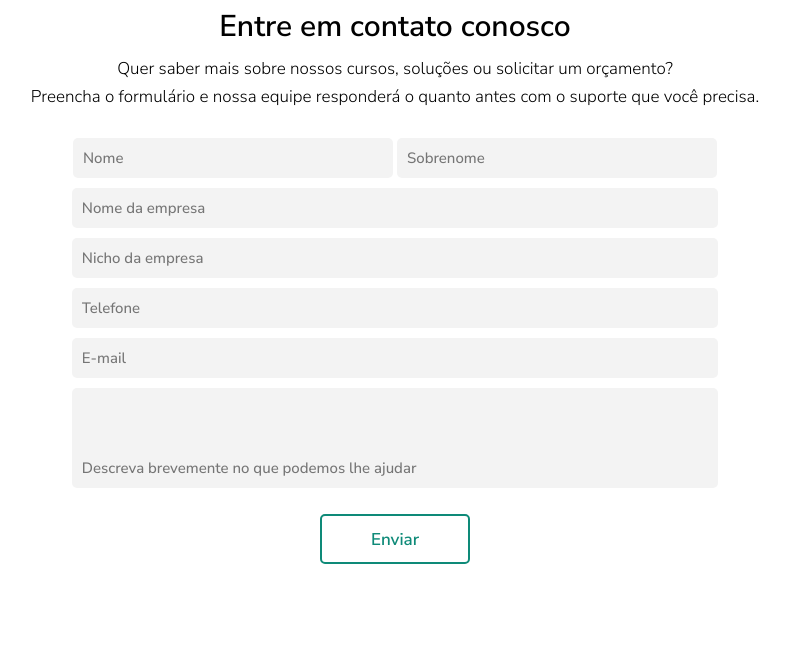
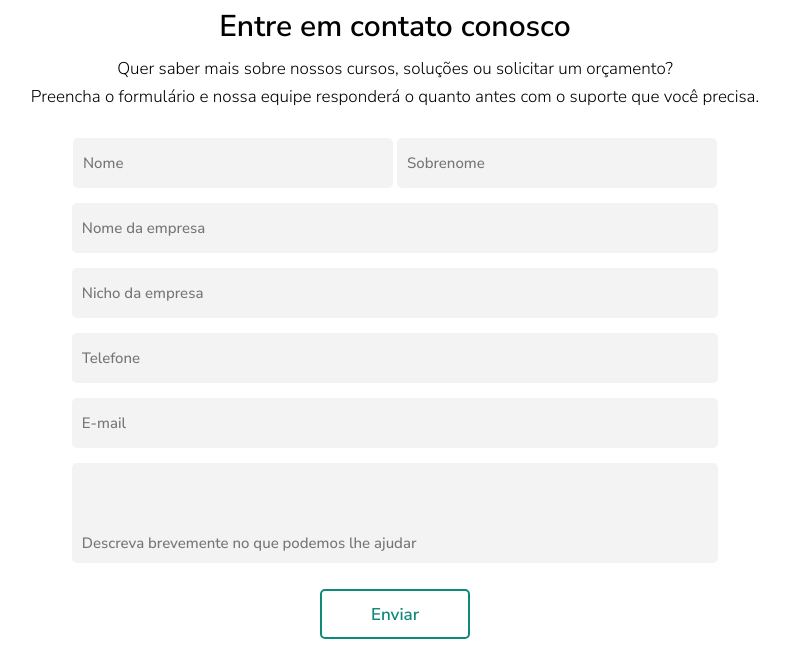
Before and after one commit to codenextofc/website, a plain HTML site: page html/home.html in a window 1280 px wide. Shown: the part 2360-3022 px from the top of the page, without its empty margins (245-1030 px from the left). Drawn offline with Linux system fonts and the light colour scheme; a web font is replaced by a local one.

Commit message:
Feito ajustes de padding no formulário

```diff
--- a/css/home.css
+++ b/css/home.css
@@ -344,23 +344,23 @@ hr {
 }
 
 .input-row1{
-  padding-bottom: 10px;
+  padding-bottom: 15px;
 }
 
 .input-row2{
-  padding-bottom: 10px;
+  padding-bottom: 15px;
 }
 
 .input-row3{
-  padding-bottom: 10px;
+  padding-bottom: 15px;
 }
 
 .input-row4{
-  padding-bottom: 10px;
+  padding-bottom: 15px;
 }
 
 .input-row5{
-  padding-bottom: 10px;
+  padding-bottom: 15px;
 }
 
 .input-row6{
@@ -377,7 +377,7 @@ hr {
   background-color: #f3f3f3;
   padding: 10px;
   width: 25vw;
-  height: 40px;
+  height: 50px;
 }
 
 .lastname{
@@ -390,7 +390,7 @@ hr {
   background-color: #f3f3f3;
   padding: 10px;
   width: 25vw;
-  height: 40px;
+  height: 50px;
 }
 
 .enterprise{
@@ -403,7 +403,7 @@ hr {
   background-color: #f3f3f3;
   padding: 10px;
   width: 50.5vw;
-  height: 40px;
+  height: 50px;
 }
 
 .enterprise-niche{
@@ -416,7 +416,7 @@ hr {
   background-color: #f3f3f3;
   padding: 10px;
   width: 50.5vw;
-  height: 40px;
+  height: 50px;
 }
 
 .telephone{
@@ -429,7 +429,7 @@ hr {
   background-color: #f3f3f3;
   padding: 10px;
   width: 50.5vw;
-  height: 40px;
+  height: 50px;
 }
 
 .email{
@@ -442,7 +442,7 @@ hr {
   background-color: #f3f3f3;
   padding: 10px;
   width: 50.5vw;
-  height: 40px;
+  height: 50px;
 }
 
 #describe{
```
